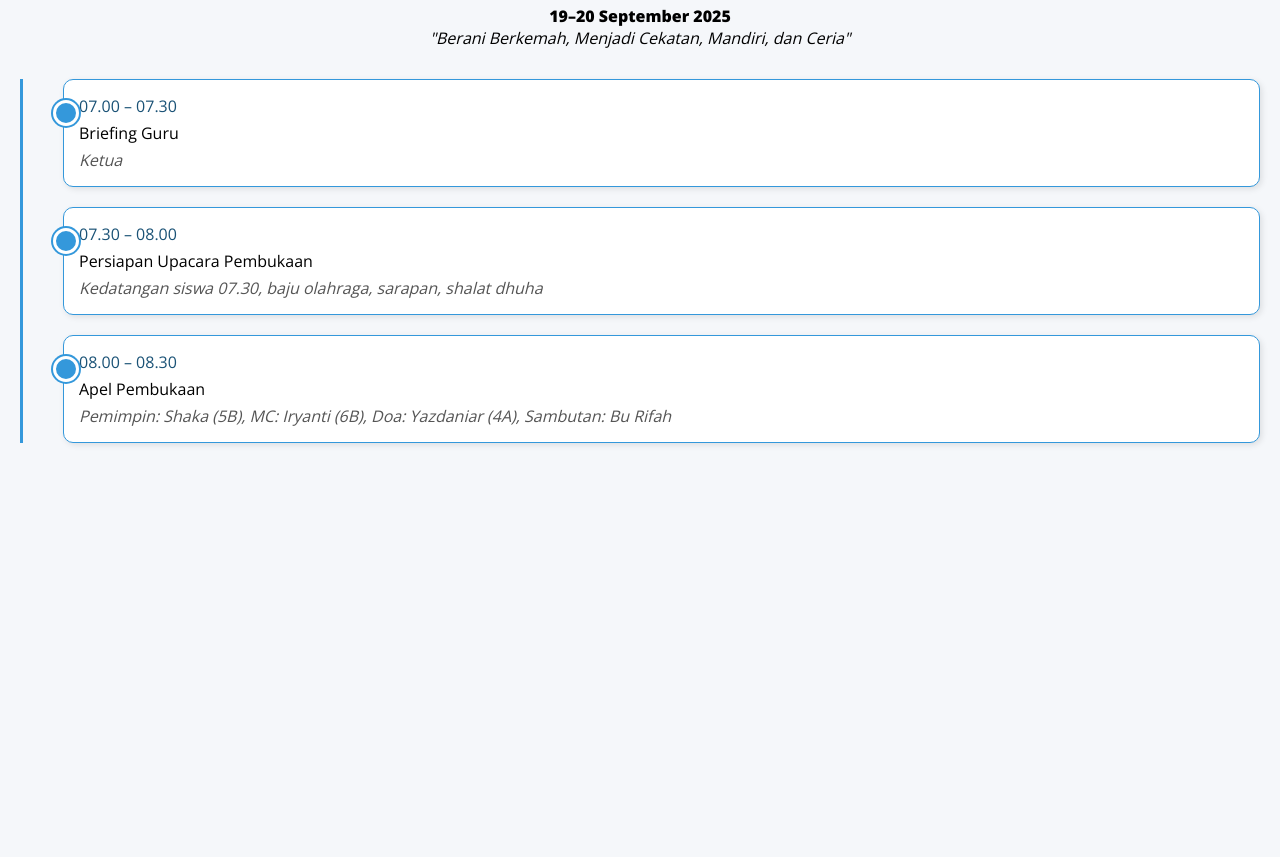
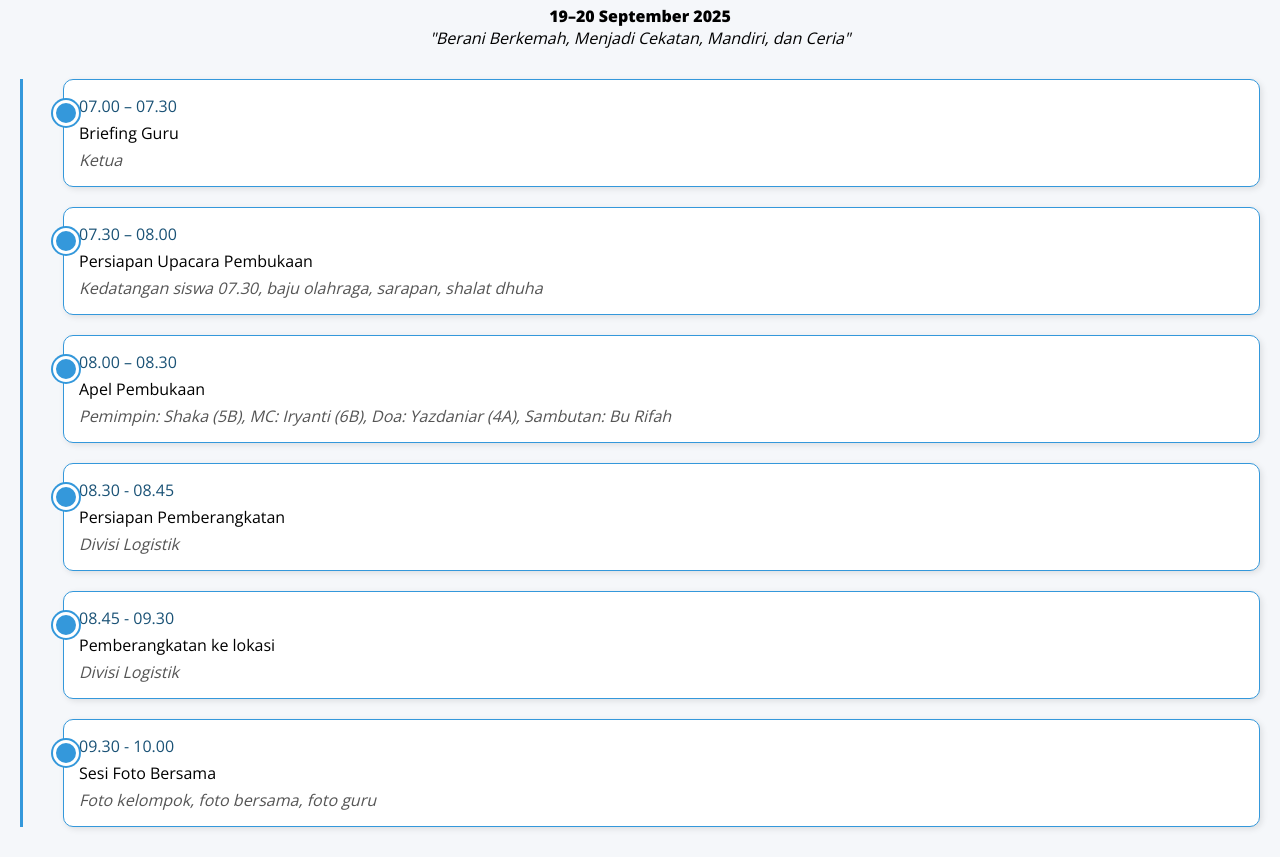
Before and after one commit to afterd96/RUNDOWN-CAMP-2025, a plain HTML site: page index.html in a window 1280 px wide. Shown: the part 104-961 px from the top of the page. Before the commit the page ends 800 px from the top, so only its background shows below. Drawn offline with nearby package versions, Linux system fonts and the light colour scheme.

Commit message:
Update index.html

```diff
--- a/index.html
+++ b/index.html
@@ -50,7 +50,7 @@
       box-shadow: 0 0 0 2px #3498db;
     }
     .event-time {
-      font-weight: 250; /* bold */
+      font-weight: 300; /* bold */
       color: #1a5276;
       margin-bottom: 5px;
     }
@@ -89,6 +89,24 @@
       <div class="event-activity">Apel Pembukaan</div>
       <div class="event-note">Pemimpin: Shaka (5B), MC: Iryanti (6B), Doa: Yazdaniar (4A), Sambutan: Bu Rifah</div>
     </div>
+
+    <div class="event">
+      <div class="event-time">08.30 - 08.45</div>
+      <div class="event-activity">Persiapan Pemberangkatan</div>
+      <div class="event-note">Divisi Logistik</div>
+    </div>
+
+    <div class="event">
+      <div class="event-time">08.45 - 09.30</div>
+      <div class="event-activity">Pemberangkatan ke lokasi</div>
+      <div class="event-note">Divisi Logistik</div>
+    </div>
+
+    <div class="event">
+      <div class="event-time">09.30 - 10.00</div>
+      <div class="event-activity">Sesi Foto Bersama</div>
+      <div class="event-note">Foto kelompok, foto bersama, foto guru</div>
+    </div>
   </div>
 
 </body>
```
